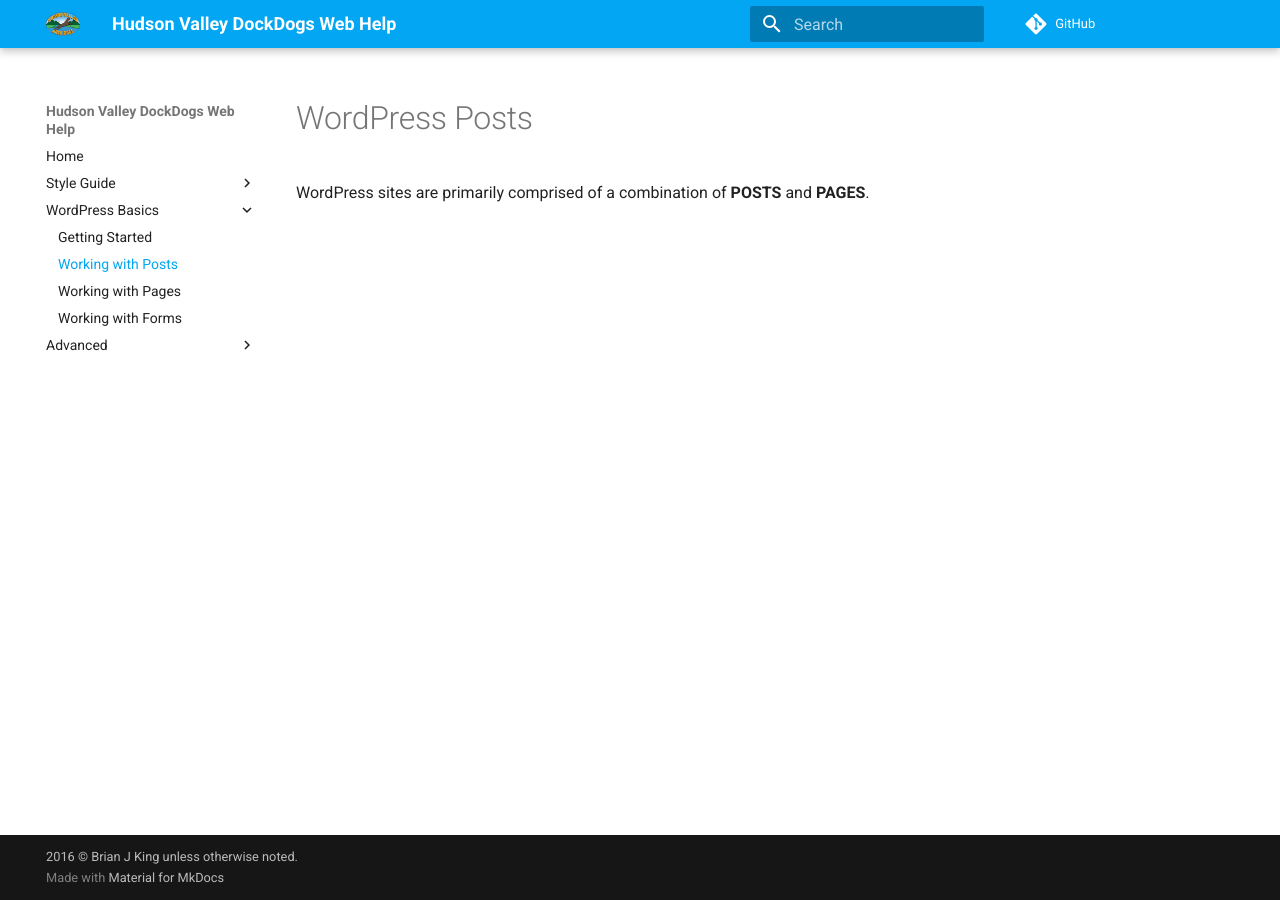
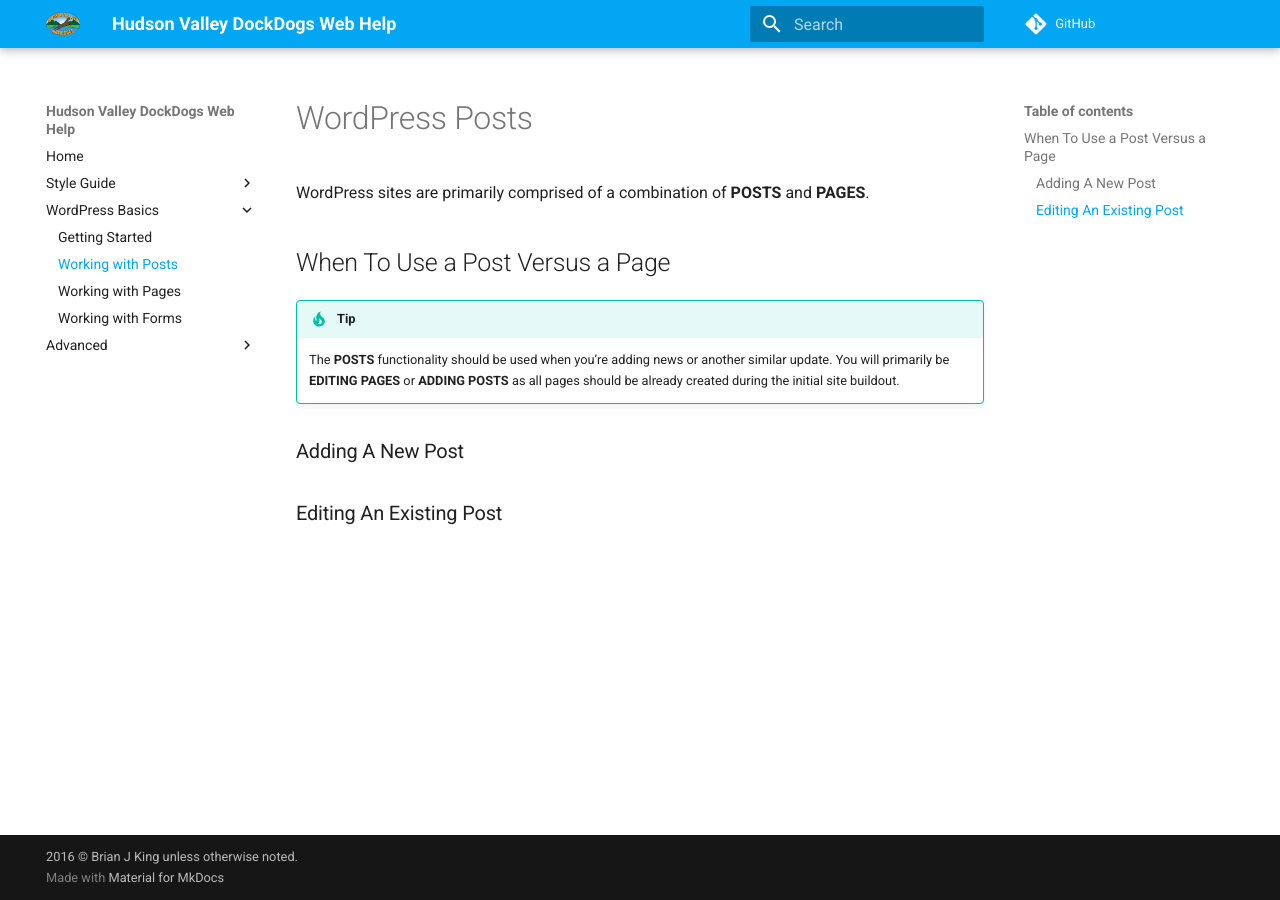
Before and after one commit to brianjking/hudsonvalleyhelp, an MkDocs documentation site: the page built from docs/wordpress-basics/posts.md, in a window 1280 px wide. Built offline with MkDocs 1.6.1 and Material for MkDocs 9.7.7, drawn with Linux system fonts in a browser that asks for light colours; comment, search, counter and statistics services are not loaded; old or Windows-style settings are respelled for this version of MkDocs.

Commit message:
adding detials on posts

```diff
--- a/docs/wordpress-basics/posts.md
+++ b/docs/wordpress-basics/posts.md
@@ -2,3 +2,14 @@
 
 WordPress sites are primarily comprised of a combination of **POSTS** and
 **PAGES**.
+
+## When To Use a Post Versus a Page
+
+!!! tip
+    The **POSTS** functionality should be used when you're adding news or another similar update. You will primarily be **EDITING PAGES** or **ADDING POSTS** as all pages should be already created during the initial site buildout.
+
+
+### Adding A New Post
+
+
+### Editing An Existing Post
```
